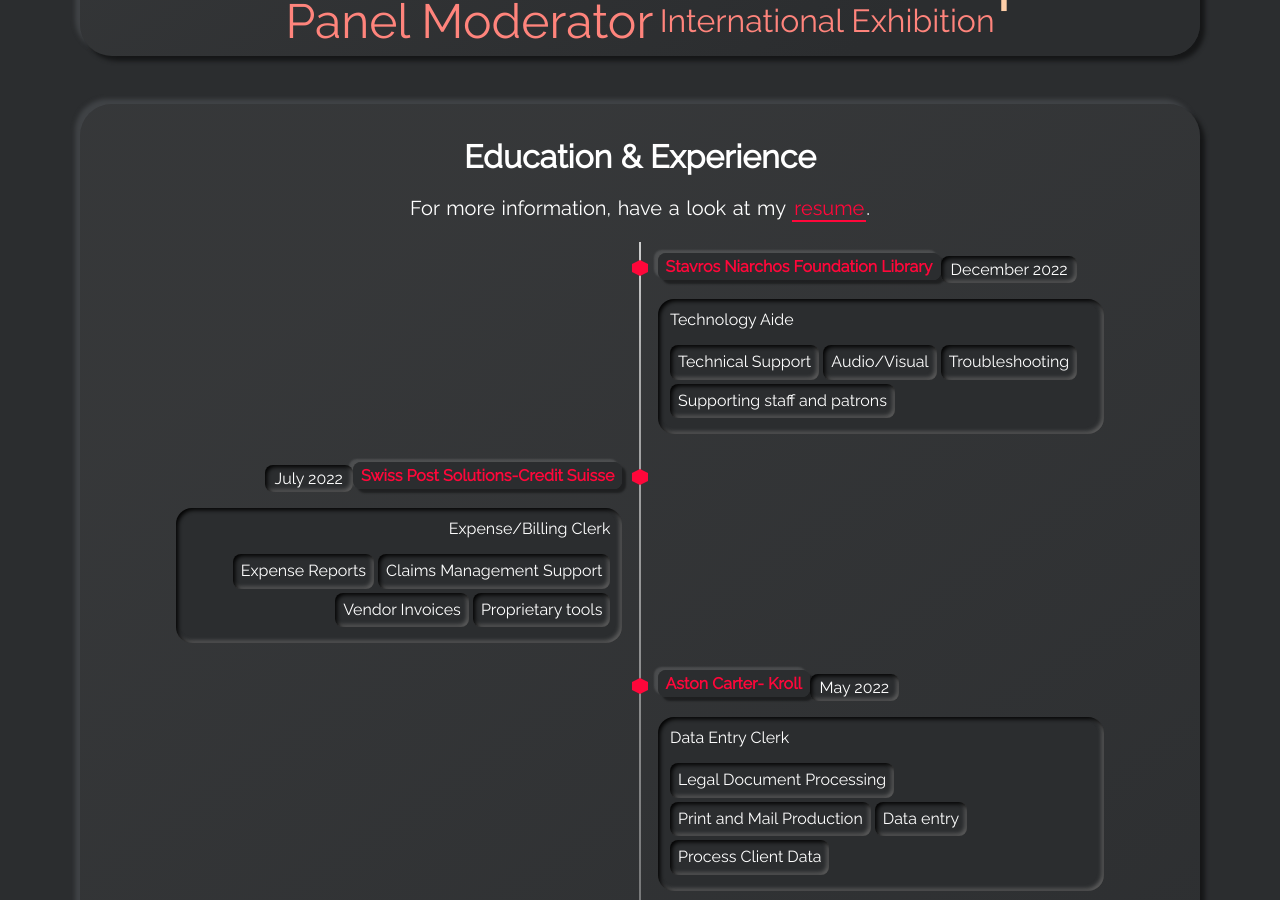
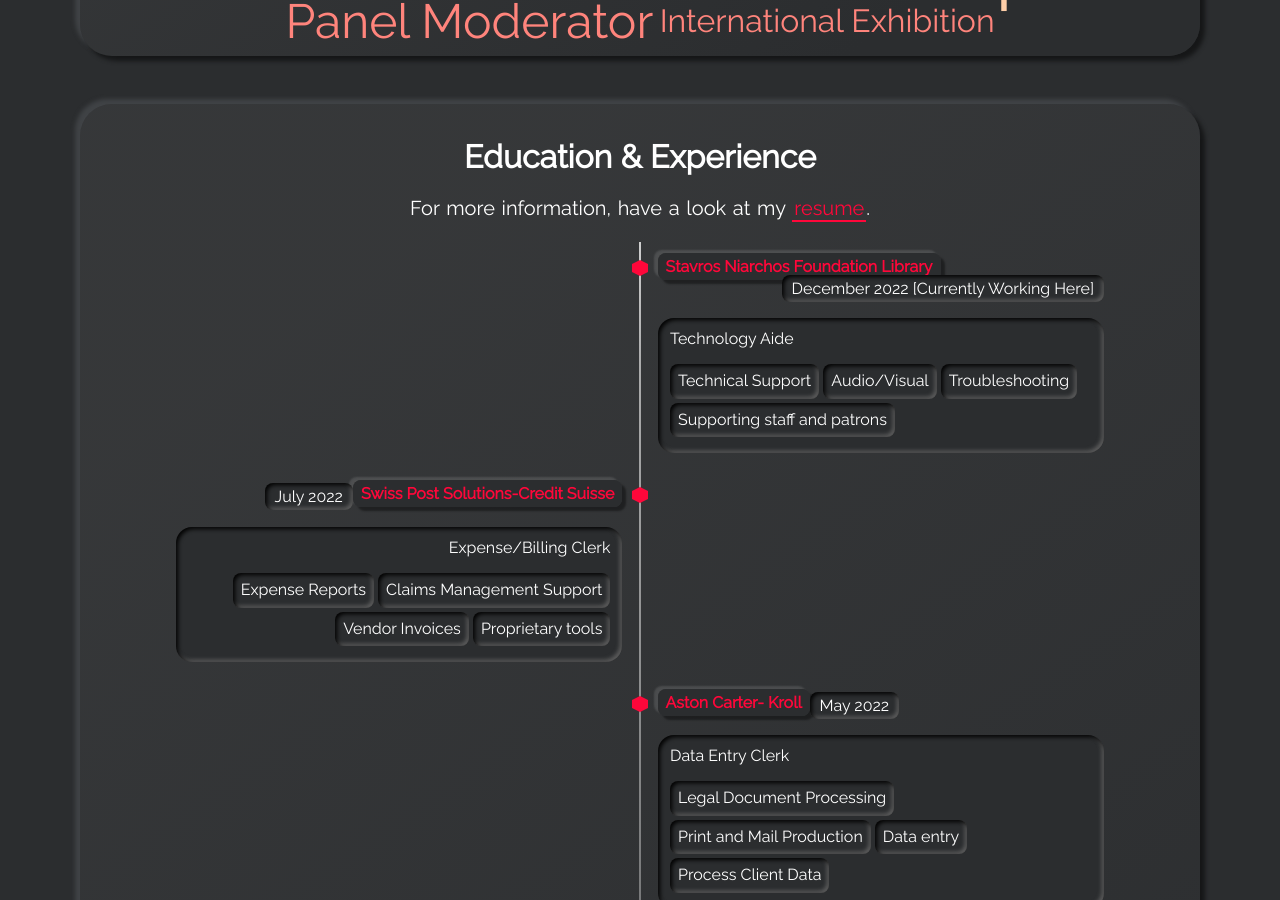
Before and after one commit to Seerow0/Nicholas-J-Website, a Jekyll site: the page built from index.html, in a window 1280 px wide and 900 px high, scrolled down 1670 px. Built offline with Jekyll 4.4.1, drawn with Linux system fonts in a browser that asks for light colours.

Commit message:
Update timeline.yml

```diff
--- a/_data/timeline.yml
+++ b/_data/timeline.yml
@@ -19,7 +19,7 @@
 
 - title: Stavros Niarchos Foundation Library
   title-url: https://www.nypl.org/locations/snfl
-  date: December 2022
+  date: December 2022 [Currently Working Here]
   subtitle: Technology Aide
   tags:
     - tag: Technical Support
```
